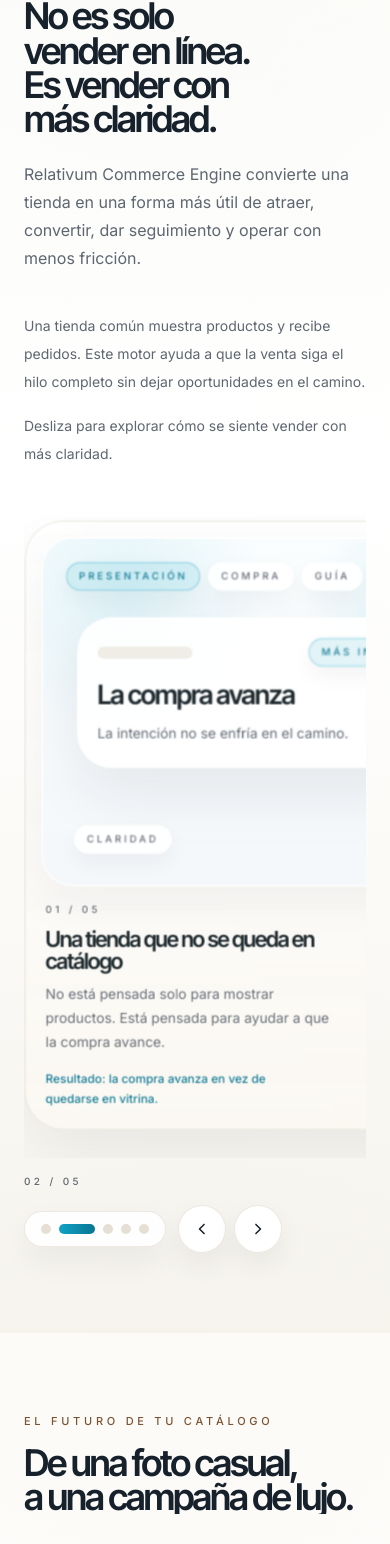
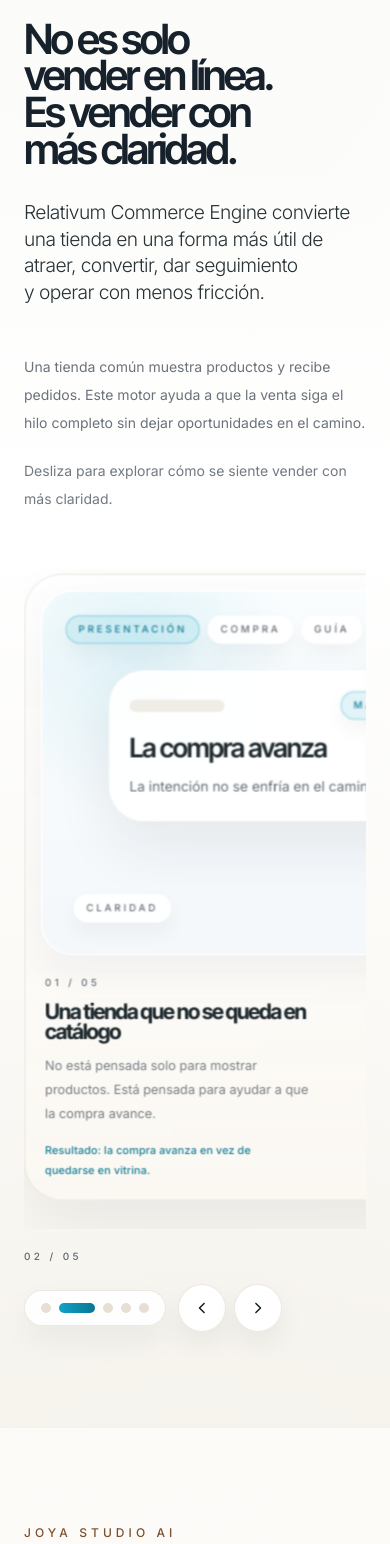
Before and after one commit to FerDeGante/De-Gante, a Next.js app: page / in a window 390 px wide. Shown: the part 1136-2680 px from the top of the page. Built offline with nearby package versions, Linux system fonts and the light colour scheme.

Commit message:
refine joyastudio reveal visuals

```diff
--- a/src/components/sections/product-reveal-section.tsx
+++ b/src/components/sections/product-reveal-section.tsx
@@ -15,7 +15,7 @@
 } from "@/content/product-reveals";
 
 const HEADLINE_GRADIENT =
-  "linear-gradient(92deg, #e6fbff 0%, #02abf3 26%, #10a2c7 52%, #097693 76%, #dff9ff 100%)";
+  "linear-gradient(92deg, #f1e1cb 0%, #b67e4e 24%, #e7c79d 50%, #f6ead8 74%, #b67e4e 100%)";
 
 type RevealCSSVars = CSSProperties & Record<`--${string}`, string>;
 
@@ -86,10 +86,12 @@
   asset,
   className,
   priority = false,
+  fit = "cover",
 }: {
   asset: ProductRevealMedia;
   className?: string;
   priority?: boolean;
+  fit?: "cover" | "contain";
 }) {
   return (
     <div className={cn("relative overflow-hidden bg-white", className)}>
@@ -99,7 +101,7 @@
         fill
         priority={priority}
         sizes="(max-width: 768px) 100vw, 45vw"
-        className="object-cover"
+        className={fit === "contain" ? "object-contain p-3" : "object-cover"}
       />
     </div>
   );
@@ -130,15 +132,15 @@
           {visual.metric ? <SurfacePill accent>{visual.metric}</SurfacePill> : null}
         </div>
 
-        <div className="absolute inset-x-4 bottom-4 top-16 overflow-hidden rounded-[1.7rem] border border-white/80 bg-[linear-gradient(180deg,rgba(255,255,255,0.98),rgba(248,245,239,0.96))]">
-          <MediaImage asset={first} priority />
-          <div className="absolute inset-0 bg-[linear-gradient(180deg,rgba(9,14,18,0.02)_0%,transparent_32%,rgba(9,14,18,0.24)_100%)]" />
-          <div className="absolute left-4 top-4 max-w-[12rem] rounded-[1.2rem] border border-white/80 bg-white/92 px-3 py-2 text-[11px] font-medium uppercase tracking-[0.28em] text-[color:var(--text)] shadow-[0_12px_24px_rgba(15,23,42,0.06)]">
+        <div className="absolute inset-x-4 bottom-4 top-16 overflow-hidden rounded-[1.85rem] border border-white/80 bg-[linear-gradient(180deg,rgba(255,255,255,0.98),rgba(248,245,239,0.96))]">
+          <MediaImage asset={first} fit="contain" priority />
+          <div className="absolute inset-0 bg-[linear-gradient(180deg,rgba(255,255,255,0.1)_0%,transparent_36%,rgba(15,23,42,0.22)_100%)]" />
+          <div className="absolute left-4 bottom-4 max-w-[12rem] rounded-full border border-white/80 bg-white/92 px-3 py-2 text-[10px] font-medium uppercase tracking-[0.28em] text-[color:var(--text)] shadow-[0_12px_24px_rgba(15,23,42,0.06)]">
             {visual.headline}
           </div>
-          <div className="absolute bottom-4 left-4 right-4 flex flex-wrap gap-2">
+          <div className="absolute right-4 bottom-4 flex max-w-[14rem] flex-wrap justify-end gap-2">
             {visual.chips.map((chip, index) => (
-              <SurfacePill key={chip} accent={index === 1}>
+              <SurfacePill key={chip} accent={index === 1} className="text-[9px] tracking-[0.24em]">
                 {chip}
               </SurfacePill>
             ))}
@@ -174,11 +176,26 @@
         </div>
 
         <div className="mt-4 grid h-[calc(100%-4.5rem)] grid-cols-12 grid-rows-2 gap-3">
-          <MediaImage asset={media[0]} className="col-span-7 row-span-2 rounded-[1.85rem] border border-white/85 shadow-[0_20px_50px_rgba(15,23,42,0.08)]" />
-          <MediaImage asset={media[1]} className="col-span-5 rounded-[1.45rem] border border-white/85 shadow-[0_16px_36px_rgba(15,23,42,0.06)]" />
-          <MediaImage asset={media[2]} className="col-span-5 rounded-[1.45rem] border border-white/85 shadow-[0_16px_36px_rgba(15,23,42,0.06)]" />
-          <MediaImage asset={media[3]} className="col-span-4 rounded-[1.35rem] border border-white/85 shadow-[0_16px_36px_rgba(15,23,42,0.06)]" />
-          <MediaImage asset={media[4]} className="col-span-8 rounded-[1.35rem] border border-white/85 shadow-[0_16px_36px_rgba(15,23,42,0.06)]" />
+          <MediaImage
+            asset={media[0]}
+            className="col-span-7 row-span-2 rounded-[1.85rem] border border-white/85 shadow-[0_20px_50px_rgba(15,23,42,0.08)]"
+          />
+          <MediaImage
+            asset={media[1]}
+            className="col-span-5 rounded-[1.45rem] border border-white/85 shadow-[0_16px_36px_rgba(15,23,42,0.06)]"
+          />
+          <MediaImage
+            asset={media[2]}
+            className="col-span-5 rounded-[1.45rem] border border-white/85 shadow-[0_16px_36px_rgba(15,23,42,0.06)]"
+          />
+          <MediaImage
+            asset={media[3]}
+            className="col-span-4 rounded-[1.35rem] border border-white/85 shadow-[0_16px_36px_rgba(15,23,42,0.06)]"
+          />
+          <MediaImage
+            asset={media[4]}
+            className="col-span-8 rounded-[1.35rem] border border-white/85 shadow-[0_16px_36px_rgba(15,23,42,0.06)]"
+          />
         </div>
 
         <div className="absolute bottom-4 left-4 max-w-[15rem] rounded-[1.25rem] border border-white/86 bg-white/92 px-4 py-3 shadow-[0_14px_32px_rgba(15,23,42,0.06)]">
@@ -217,8 +234,14 @@
 
         <div className="mt-4 grid h-[calc(100%-4.25rem)] grid-rows-[1.05fr_auto] gap-3">
           <div className="grid grid-cols-2 gap-3">
-            <MediaImage asset={media[0]} className="rounded-[1.6rem] border border-white/85 shadow-[0_20px_50px_rgba(15,23,42,0.08)]" />
-            <MediaImage asset={media[1]} className="rounded-[1.6rem] border border-white/85 shadow-[0_20px_50px_rgba(15,23,42,0.08)]" />
+            <MediaImage
+              asset={media[0]}
+              className="rounded-[1.6rem] border border-white/85 shadow-[0_20px_50px_rgba(15,23,42,0.08)]"
+            />
+            <MediaImage
+              asset={media[1]}
+              className="rounded-[1.6rem] border border-white/85 shadow-[0_20px_50px_rgba(15,23,42,0.08)]"
+            />
           </div>
 
           <div className="grid grid-cols-5 gap-2">
@@ -573,27 +596,27 @@
       className={cn(
         "shrink-0 snap-start transition duration-300 ease-out",
         isActive ? "opacity-100 scale-[1]" : "opacity-95 scale-[0.985]",
-        "min-w-[92%] sm:min-w-[78%] md:min-w-[68%] lg:min-w-[62%] xl:min-w-[56%] 2xl:min-w-[50%]",
+        "min-w-[92%] sm:min-w-[78%] md:min-w-[68%] lg:min-w-[60%] xl:min-w-[54%] 2xl:min-w-[48%]",
       )}
     >
       <CardShell className="h-full">
         <div className="relative overflow-hidden rounded-[2rem] border border-white/80 bg-white/80 shadow-[0_16px_46px_rgba(15,23,42,0.05)]">
-          <div className="aspect-[16/12] min-h-[22rem] lg:min-h-[24rem]">
+          <div className="aspect-[16/11] min-h-[23rem] lg:min-h-[26rem]">
             <ProductSurface theme={theme} visual={card.visual} />
           </div>
         </div>
 
-        <div className="flex flex-1 flex-col px-1 pb-1 pt-4">
+        <div className="flex flex-1 flex-col px-1 pb-1 pt-5">
           <p className="text-[10px] font-medium uppercase tracking-[0.34em] text-[color:var(--muted)]">
             {card.label}
           </p>
-          <h3 className="font-display mt-3 max-w-[24ch] text-[clamp(1.4rem,2.5vw,2rem)] font-semibold leading-[0.96] tracking-[-0.055em] text-[color:var(--text)]">
+          <h3 className="font-display mt-3 max-w-[24ch] text-[clamp(1.35rem,2.2vw,1.85rem)] font-bold leading-[0.94] tracking-[-0.06em] text-[color:var(--text)]">
             {card.title}
           </h3>
-          <p className="mt-3 max-w-[34ch] text-pretty text-[14px] leading-6 text-[color:var(--muted)]">
+          <p className="mt-3 max-w-[34ch] text-pretty text-[13px] leading-6 text-[color:var(--muted)]/90">
             {card.description}
           </p>
-          <p className="mt-4 max-w-[34ch] text-[12px] font-medium leading-5 text-[color:var(--accent-strong)] sm:text-sm">
+          <p className="mt-4 max-w-[34ch] text-[11px] font-medium leading-5 tracking-[0.01em] text-[color:var(--accent-strong)] sm:text-xs">
             {card.benefit}
           </p>
         </div>
@@ -753,7 +776,7 @@
     <section
       id={content.id}
       ref={sectionRef}
-      className="relative isolate scroll-mt-28 overflow-hidden py-20 sm:py-24 lg:py-28"
+      className="relative isolate scroll-mt-28 overflow-hidden py-24 sm:py-28 lg:py-32"
       style={sectionStyle}
     >
       <div
@@ -763,15 +786,15 @@
       <div className="absolute inset-0 -z-10 bg-[linear-gradient(180deg,rgba(252,251,248,0.92)_0%,rgba(255,255,255,1)_42%,rgba(246,243,236,0.86)_100%)]" />
 
       <Container>
-        <div className="grid gap-12 lg:grid-cols-[minmax(0,0.82fr)_minmax(0,1.18fr)] lg:items-start">
-          <div className="max-w-2xl text-left">
-            <p className="text-[11px] font-medium uppercase tracking-[0.34em] text-[color:var(--reveal-accent-strong)]">
+        <div className="grid gap-14 lg:grid-cols-[minmax(0,0.92fr)_minmax(0,1.08fr)] lg:items-start lg:gap-12">
+          <div className="max-w-3xl text-left">
+            <p className="text-[12px] font-medium uppercase tracking-[0.34em] text-[color:var(--reveal-accent-strong)]">
               {content.eyebrow}
             </p>
 
-            <div className="relative mt-4 max-w-5xl">
+            <div className="relative mt-5 max-w-5xl">
               <h2
-                className="font-display relative z-10 max-w-5xl text-balance text-[clamp(2.3rem,5.7vw,5.6rem)] font-semibold leading-[0.93] tracking-[-0.06em] sm:text-[clamp(2.7rem,5vw,6.2rem)]"
+                className="font-display relative z-10 max-w-5xl text-balance text-[clamp(2.6rem,6.5vw,6.8rem)] font-semibold leading-[0.88] tracking-[-0.07em] sm:text-[clamp(3rem,6vw,7.6rem)]"
                 style={titleFillStyle}
               >
                 <span className="block">{content.headlineLines[0]}</span>
@@ -779,29 +802,35 @@
               </h2>
             </div>
 
-            <p className="mt-6 max-w-3xl text-pretty text-base leading-7 text-[color:var(--muted)] sm:text-lg sm:leading-8">
+            <p className="mt-8 max-w-4xl text-balance text-[clamp(1.2rem,2vw,1.75rem)] font-light leading-[1.38] tracking-[-0.03em] text-[color:var(--text)]/92 sm:text-[clamp(1.4rem,1.6vw,2rem)]">
               {content.intro}
             </p>
 
-            <p className="mt-10 max-w-xl text-sm leading-7 text-[color:var(--muted)] sm:text-base">
+            <p className="mt-12 max-w-xl text-sm leading-7 text-[color:var(--muted)]/92 sm:text-base">
               {content.context}
             </p>
 
-            <p className="mt-4 max-w-xl text-sm leading-7 text-[color:var(--muted)] sm:text-base">
+            <p className="mt-5 max-w-xl text-sm leading-7 text-[color:var(--muted)]/88 sm:text-base">
               {content.exploreHint}
             </p>
 
             {content.visitHref && content.visitLabel ? (
-              <div className="mt-8">
-                <Button href={content.visitHref} variant="primary" target="_blank">
+              <div className="mt-12">
+                <Button
+                  href={content.visitHref}
+                  variant="primary"
+                  size="md"
+                  className="h-12 px-6 text-sm sm:h-12 sm:px-6"
+                  target="_blank"
+                >
                   {content.visitLabel}
                 </Button>
               </div>
             ) : null}
           </div>
 
-          <div className="min-w-0">
-            <div className="mb-4 hidden items-center justify-end gap-2 md:flex">
+          <div className="min-w-0 lg:pt-10">
+            <div className="mb-6 hidden items-center justify-end gap-2 md:flex">
               <CarouselButton
                 label="Ir a la tarjeta anterior"
                 disabled={prevDisabled}
@@ -836,7 +865,7 @@
 
             <div
               ref={trackRef}
-              className="flex gap-5 overflow-x-auto scroll-smooth snap-x snap-mandatory pb-6 [scrollbar-width:none] [-ms-overflow-style:none] [&::-webkit-scrollbar]:hidden"
+              className="flex gap-6 overflow-x-auto scroll-smooth snap-x snap-mandatory pb-6 [scrollbar-width:none] [-ms-overflow-style:none] [&::-webkit-scrollbar]:hidden"
             >
               {content.cards.map((card, index) => (
                 <RevealCardItem
@@ -852,7 +881,7 @@
               ))}
             </div>
 
-            <div className="mt-4 flex flex-col gap-4 sm:flex-row sm:items-center sm:justify-between">
+            <div className="mt-5 flex flex-col gap-5 sm:flex-row sm:items-center sm:justify-between">
               <span className="text-[10px] font-medium uppercase tracking-[0.34em] text-[color:var(--muted)]">
                 {String(activeIndex + 1).padStart(2, "0")} /{" "}
                 {String(content.cards.length).padStart(2, "0")}
--- a/src/content/product-reveals.ts
+++ b/src/content/product-reveals.ts
@@ -146,126 +146,121 @@
 export const joyaStudioReveal = {
   cards: [
     {
-      benefit: "Cero logística. Resultados de estudio en segundos.",
-      description:
-        "Sube fotos ordinarias tomadas en tu mostrador o taller. Nuestra IA elimina el ruido, perfecciona el brillo y coloca tu pieza en un entorno de alta costura digital.",
-      label: "TRANSFORMACIÓN",
-      title: "Tu iPhone es ahora un estudio profesional.",
+      benefit: "Fotografía editorial instantánea.",
+      description: "Transforma fotos casuales en imágenes de alta joyería listas para vender.",
+      label: "01 PHOTOGRAPHY",
+      title: "Luz profesional, sin el estudio.",
       visual: {
-        chips: ["Foto original", "Deep Scan", "Render Final"],
-        headline: "Claridad Diamante",
-        label: "PROCESANDO",
-        metric: "4K Export",
+        chips: ["Metal Polish", "Gems Clarity", "4K Render"],
+        headline: "Perfección Óptica",
+        label: "AI ENGINE",
+        metric: "Pro Quality",
         mediaLayout: "hero",
         media: [
           {
-            alt: "Joya Studio UI screenshot showing the product reveal interface",
+            alt: "Joya Studio UI rendering results",
             src: "https://res.cloudinary.com/ddax9tdki/image/upload/v1774835644/Captura_de_pantalla_2026-03-29_a_la_s_7.44.58_p.m._hrnig3.png",
           },
         ],
-        support: "Optimización de reflejos y texturas en tiempo real.",
+        support: "Optimización automática de reflejos y texturas.",
         variant: "editorial",
       },
     },
     {
-      benefit: "Crea empatía y deseo de compra instantáneo.",
-      description:
-        "Posiciona tus joyas sobre modelos generadas por IA con una precisión anatómica perfecta. Transmite estilo, escala y elegancia sin necesidad de castings o sesiones de fotos.",
-      label: "CONEXIÓN HUMANA",
-      title: "Modelos hiper-realistas que no existen.",
+      benefit: "Casting digital coste cero.",
+      description: "Tus piezas sobre modelos hiper-realistas generadas por IA.",
+      label: "02 MODELING",
+      title: "Modelos reales. Hechas de código.",
       visual: {
-        chips: ["Textura Piel", "Luz Natural", "Ajuste Pro"],
-        headline: "Ajuste Orgánico",
-        label: "AI MODELING",
-        metric: "Perfect Fit",
+        chips: ["Skin Texture", "Natural Fit", "Soft Light"],
+        headline: "Anatomía Neural",
+        label: "GENERATIVE",
+        metric: "Ultra Real",
         mediaLayout: "collage",
         media: [
           {
-            alt: "Generated earring model on a realistic portrait",
+            alt: "Model Variation 1",
             src: "https://res.cloudinary.com/ddax9tdki/image/upload/v1774836031/earring-1_1_3_g8ufuv.png",
           },
           {
-            alt: "Generated earring model variation with warm lighting",
+            alt: "Model Variation 2",
             src: "https://res.cloudinary.com/ddax9tdki/image/upload/v1774836024/earring-1_1_2_jl2wkb.png",
           },
           {
-            alt: "Generated earring model variation with a dark background",
+            alt: "Model Variation 3",
             src: "https://res.cloudinary.com/ddax9tdki/image/upload/v1774836058/earring-2_2_2_kbbp31.png",
           },
           {
-            alt: "Generated earring model variation with a soft portrait crop",
+            alt: "Model Variation 4",
             src: "https://res.cloudinary.com/ddax9tdki/image/upload/v1774836051/earring-1_1_sdc1ly.png",
           },
           {
-            alt: "Joya Studio UI screenshot showing model generation",
+            alt: "Joya Studio UI Setup",
             src: "https://res.cloudinary.com/ddax9tdki/image/upload/v1774835643/Captura_de_pantalla_2026-03-29_a_la_s_7.49.43_p.m._umxmrw.png",
           },
         ],
-        support: "La IA detecta puntos de presión para que la joya se pose naturalmente sobre la piel.",
+        support: "Ajuste orgánico perfecto sobre la piel.",
         variant: "message",
       },
     },
     {
-      benefit: "Lanza nuevas colecciones cada semana, no cada mes.",
-      description:
-        "Genera variaciones infinitas de fondo, iluminación y estilo para toda tu colección. Mantén una estética coherente en tu e-commerce y redes sociales con un solo clic.",
-      label: "EFICIENCIA",
-      title: "Catálogos completos en tiempo récord.",
+      benefit: "Catálogos completos hoy.",
+      description: "Genera colecciones enteras con estética unificada en minutos.",
+      label: "03 AUTOMATION",
+      title: "Escala tu marca a la velocidad de la IA.",
       visual: {
-        chips: ["Presets", "Auto-Crop", "E-com Ready"],
-        headline: "Estética Unificada",
-        label: "BATCH RENDER",
+        chips: ["Batch Render", "Style Consistency", "E-com Ready"],
+        headline: "Flujo Infinito",
+        label: "EFFICIENCY",
         metric: "⚡ Instant",
         mediaLayout: "compare",
         media: [
           {
-            alt: "Original phone photo of a jewelry piece",
+            alt: "Original Phone Photo",
             src: "https://res.cloudinary.com/ddax9tdki/image/upload/v1774836299/PHOTO-2026-02-05-18-04-39_frckrk_1_ra3hij.jpg",
           },
           {
-            alt: "Final rendered jewelry image",
+            alt: "AI Rendered Result",
             src: "https://res.cloudinary.com/ddax9tdki/image/upload/v1774836289/earring-1_1_5_uqziy8.png",
           },
           {
-            alt: "Additional bracelet render for batch consistency",
+            alt: "Batch item 1",
             src: "https://res.cloudinary.com/ddax9tdki/image/upload/v1774836193/bracelet-3_3_mu35kw.png",
           },
           {
-            alt: "Additional necklace render for batch consistency",
+            alt: "Batch item 2",
             src: "https://res.cloudinary.com/ddax9tdki/image/upload/v1774836200/necklace-1_3_1_ccqn78.png",
           },
           {
-            alt: "Additional earring render for batch consistency",
+            alt: "Batch item 3",
             src: "https://res.cloudinary.com/ddax9tdki/image/upload/v1774836268/earring-4_3_2_pfi30h.png",
           },
           {
-            alt: "Additional necklace render for batch consistency",
+            alt: "Batch item 4",
             src: "https://res.cloudinary.com/ddax9tdki/image/upload/v1774836208/necklace-1_3_jememk.png",
           },
           {
-            alt: "Additional earring render for batch consistency",
+            alt: "Batch item 5",
             src: "https://res.cloudinary.com/ddax9tdki/image/upload/v1774836273/earring-4_4_4_hrorhq.png",
           },
         ],
-        support: "Sincroniza el look & feel de 50 piezas simultáneamente.",
+        support: "Sincroniza el look de 50 piezas simultáneamente.",
         variant: "compare",
       },
     },
   ],
-  context:
-    "Nuestra tecnología analiza la luz, el metal y las piedras preciosas para crear composiciones orgánicas que antes requerían días de producción y presupuestos de miles de dólares.",
-  eyebrow: "EL FUTURO DE TU CATÁLOGO",
-  headlineLines: ["De una foto casual,", "a una campaña de lujo."],
+  context: "Tecnología de renderizado neuronal diseñada exclusivamente para la alta joyería.",
+  eyebrow: "JOYA STUDIO AI",
+  headlineLines: ["De una foto casual,", "a una joya de campaña."],
   id: "joyastudio",
-  intro:
-    "Joya Studio no es solo una herramienta; es tu nuevo equipo creativo de guardia. Utilizamos inteligencia artificial generativa de vanguardia para transformar las fotos que tomas con tu celular en imágenes editoriales de alta gama, diseñadas para vender.",
-  exploreHint: "Desliza para ver cómo la IA humaniza tu marca.",
+  intro: "Resultados de estudio profesional en segundos. Sin cámaras, sin logística, sin límites.",
+  exploreHint: "Desliza para explorar el resultado final.",
   visitHref: "https://www.joyastudio.com.mx/",
-  visitLabel: "Comienza a crear ahora",
+  visitLabel: "Comenzar a crear ahora",
   theme: {
-    accent: "#aa7a48",
-    accentSoft: "rgba(170, 122, 72, 0.14)",
-    accentStrong: "#7b5330",
+    accent: "#b67e4e",
+    accentSoft: "rgba(182, 126, 78, 0.12)",
+    accentStrong: "#7a502e",
   },
 } as const satisfies ProductRevealSectionContent;
 
```
